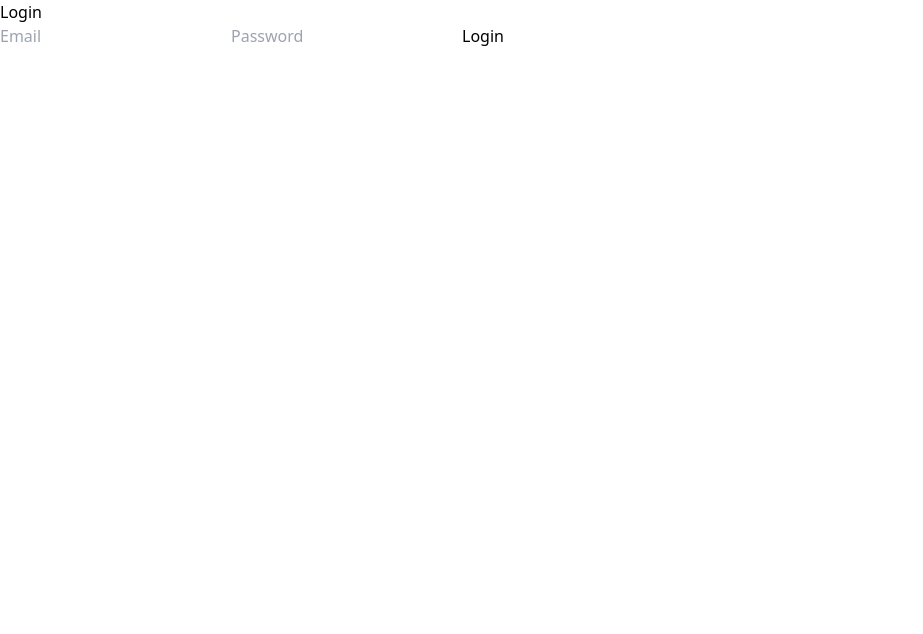
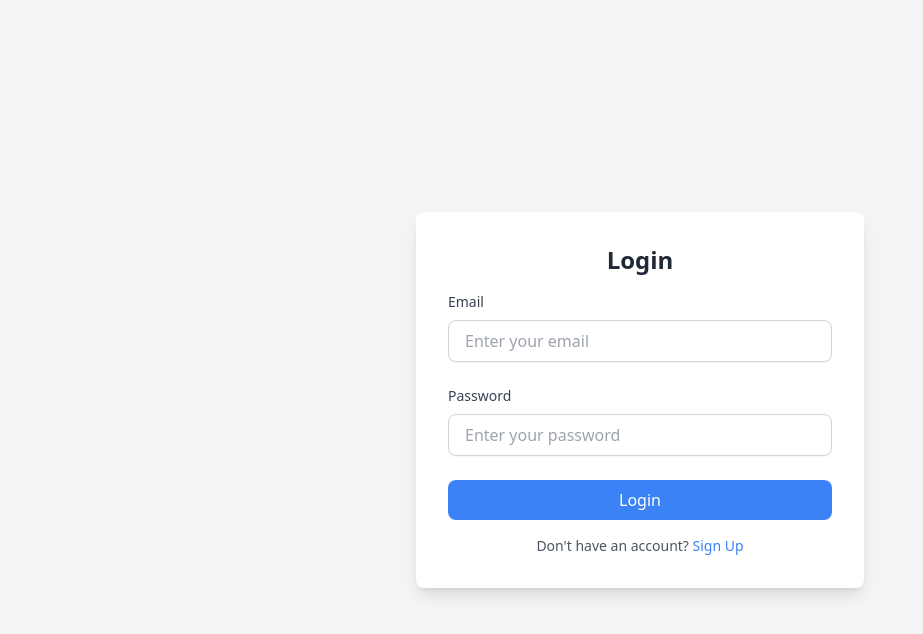
Before and after one commit to Erzascarlett123/company-sukawening, a React (Vite) app: page /login in a window 1280 px wide. Shown: the top 634 px of the page, without its empty margins (0-923 px from the left). Built offline with nearby package versions, Linux system fonts and the light colour scheme.

Commit message:
verifikasi

```diff
--- a/src/App.tsx
+++ b/src/App.tsx
@@ -6,6 +6,7 @@ import Perangkatdesa from "./pages/perangakatdesa/perangkat";
 import LoginForm from "./components/login";
 import SignUpForm from "./components/signup";
 import AdminDashboard from "./pages/dashboardAdmin/adminDashboard";
+import Protect from "./components/ProtectedRoute"
 import Notification from "./pages/dashboardAdmin/notification/notifAdmin"
 import BeritaAdmin from "./pages/dashboardAdmin/beritaAdmin/beritaAdmin"
 import ArtikelAdmin from "./pages/dashboardAdmin/artikelAdmin/artikelAdmin"
@@ -47,9 +48,11 @@ const App: React.FC = () => {
         <Route path="/login" element={<LoginForm />} />
         <Route path="/signup" element={<SignUpForm />} />
         <Route path="/adminDashboard" element={
+          <Protect>
         <AdminLayout>
         <AdminDashboard />
         </AdminLayout>
+        </Protect>
       } />
 
 <Route path="/beritaAdmin" element={
--- a/src/components/ProtectedRoute.tsx
+++ b/src/components/ProtectedRoute.tsx
@@ -4,45 +4,63 @@ import { supabase } from "../supabaseClient";
 
 const AdminRoute: React.FC<{ children: React.ReactNode }> = ({ children }) => {
   const [loading, setLoading] = useState(true);
-  const [isAdmin, setIsAdmin] = useState(false);
+  const [isAuthorized, setIsAuthorized] = useState(false);
+  const [errorMessage, setErrorMessage] = useState<string | null>(null);
   const navigate = useNavigate();
 
   useEffect(() => {
-    const checkAdminRole = async () => {
-      // Menggunakan supabase.auth.getUser() untuk mendapatkan informasi user
-      const { data: userData, error } = await supabase.auth.getUser();
+    const checkUserRole = async () => {
+      try {
+        // Mendapatkan informasi user yang sedang login
+        const { data: userData, error: userError } = await supabase.auth.getUser();
 
-      if (error || !userData?.user) {
-        navigate("/login"); // Jika tidak ada user yang login, arahkan ke login
-        setLoading(false);
+        if (userError || !userData?.user) {
+          // Jika tidak ada user yang login, arahkan ke halaman login
+          navigate("/login");
           return;
         }
 
         const user = userData.user;
 
-      // Cek role admin
-      const { data, error: dbError } = await supabase
-        .from("users")
-        .select("role, is_verified") // Periksa apakah admin terkonfirmasi
-        .eq("id", user.id)
+        // Memeriksa role di tabel "profiles"
+        const { data: profileData, error: profileError } = await supabase
+          .from("profiles")
+          .select("role") // Kolom role
+          .eq("user_id", user.id) // Menggunakan user_id yang dihubungkan dengan Auth
           .single();
 
-      if (dbError || data?.role !== "admin" || !data?.is_verified) {
-        // Jika bukan admin atau belum dikonfirmasi, arahkan ke login
-        navigate("/login");
-      } else {
-        setIsAdmin(true); // Admin yang terverifikasi bisa mengakses halaman ini
+        if (profileError || !profileData) {
+          // Jika pengguna tidak ditemukan di tabel "profiles", arahkan ke halaman signup
+          setErrorMessage("Akun Anda tidak memiliki role yang valid. Silakan mendaftar.");
+          navigate("/signup");
+          return;
         }
 
+        if (profileData.role === "admin") {
+          // Jika role adalah "admin", beri akses
+          setIsAuthorized(true);
+        } else {
+          // Jika role adalah user atau lainnya, beri notifikasi dan arahkan ke halaman request-access
+          setErrorMessage("Anda bukan admin. Silakan ajukan izin ke admin.");
+          navigate("/request-access");
+        }
+      } catch (error) {
+        console.error("Error saat memeriksa role:", error);
+      } finally {
         setLoading(false);
+      }
     };
 
-    checkAdminRole();
+    checkUserRole();
   }, [navigate]);
 
   if (loading) return <div>Loading...</div>;
 
-  return isAdmin ? <>{children}</> : null;
+  if (errorMessage) {
+    return <div className="text-red-500 text-center">{errorMessage}</div>;
+  }
+
+  return isAuthorized ? <>{children}</> : null;
 };
 
 export default AdminRoute;
--- a/src/components/login.tsx
+++ b/src/components/login.tsx
@@ -6,65 +6,112 @@ const LoginPage: React.FC = () => {
   const [email, setEmail] = useState("");
   const [password, setPassword] = useState("");
   const [error, setError] = useState("");
+  const [loading, setLoading] = useState(false);
   const navigate = useNavigate();
 
   const handleLogin = async (e: React.FormEvent) => {
     e.preventDefault();
+    setLoading(true);
+    setError("");
 
     try {
-      const { data, error } = await supabase.auth.signInWithPassword({
+      const { data: authData, error: authError } = await supabase.auth.signInWithPassword({
         email,
         password,
       });
 
-      if (error) {
-        setError("Login gagal, silakan coba lagi.");
+      if (authError || !authData?.user) {
+        setError("Login gagal, silakan cek email dan password Anda.");
+        setLoading(false);
         return;
       }
 
-      const user = data?.user; // Akses user dari data
+      const user = authData.user;
 
-      if (user) {
-        // Cek apakah user sudah dikonfirmasi admin
-        const { data: userData, error: dbError } = await supabase
-          .from("users")
-          .select("is_verified")
-          .eq("id", user.id)
+      const { data: profileData, error: profileError } = await supabase
+        .from("profiles")
+        .select("is_verified, role")
+        .eq("user_id", user.id)
         .single();
 
-        if (dbError || !userData?.is_verified) {
-          setError("Akun Anda belum dikonfirmasi oleh Admin.");
-          supabase.auth.signOut(); // Logout jika belum dikonfirmasi
+      if (profileError || !profileData) {
+        setError("Akun Anda tidak terdaftar di sistem. Silakan hubungi admin.");
+        supabase.auth.signOut();
+        setLoading(false);
         return;
       }
 
-        // Jika sudah dikonfirmasi, arahkan ke halaman home atau dashboard
+      if (!profileData.is_verified) {
+        setError("Akun Anda belum diverifikasi oleh Admin.");
+        supabase.auth.signOut();
+        setLoading(false);
+        return;
+      }
+
+      if (profileData.role === "admin") {
+        navigate("/adminDashboard");
+      } else {
         navigate("/dashboard");
       }
     } catch (err) {
       setError("Terjadi kesalahan, silakan coba lagi.");
+    } finally {
+      setLoading(false);
     }
   };
 
   return (
+    <div className="flex items-center justify-center min-h-screen bg-gray-100">
+      <div className="w-full max-w-md p-8 bg-white shadow-lg rounded-lg">
+        <h2 className="text-2xl font-bold text-center text-gray-800 mb-4">Login</h2>
+        {error && <div className="text-red-500 text-sm text-center mb-4">{error}</div>}
+        <form onSubmit={handleLogin} className="space-y-6">
           <div>
-      <h1>Login</h1>
-      <form onSubmit={handleLogin}>
+            <label htmlFor="email" className="block text-sm font-medium text-gray-700">
+              Email
+            </label>
             <input
+              id="email"
               type="email"
               value={email}
               onChange={(e) => setEmail(e.target.value)}
-          placeholder="Email"
+              className="block w-full px-4 py-2 mt-2 border border-gray-300 rounded-lg shadow-sm focus:ring focus:ring-blue-300 focus:border-blue-500"
+              placeholder="Enter your email"
+              required
             />
+          </div>
+          <div>
+            <label htmlFor="password" className="block text-sm font-medium text-gray-700">
+              Password
+            </label>
             <input
+              id="password"
               type="password"
               value={password}
               onChange={(e) => setPassword(e.target.value)}
-          placeholder="Password"
+              className="block w-full px-4 py-2 mt-2 border border-gray-300 rounded-lg shadow-sm focus:ring focus:ring-blue-300 focus:border-blue-500"
+              placeholder="Enter your password"
+              required
             />
-        <button type="submit">Login</button>
+          </div>
+          <button
+            type="submit"
+            disabled={loading}
+            className="w-full px-4 py-2 text-white bg-blue-500 rounded-lg hover:bg-blue-600 focus:ring focus:ring-blue-300 disabled:opacity-50"
+          >
+            {loading ? "Logging in..." : "Login"}
+          </button>
         </form>
-      {error && <p>{error}</p>}
+        <div className="mt-4 text-sm text-center text-gray-600">
+          Don't have an account?{" "}
+          <button
+            onClick={() => navigate("/signup")}
+            className="text-blue-500 hover:underline"
+          >
+            Sign Up
+          </button>
+        </div>
+      </div>
     </div>
   );
 };
--- a/src/pages/dashboardAdmin/notification/notifAdmin.tsx
+++ b/src/pages/dashboardAdmin/notification/notifAdmin.tsx
@@ -1,6 +1,5 @@
 import React, { useEffect, useState } from "react";
 import { supabase } from "../../../supabaseClient";
-import ProtectionRoute from "../../../components/ProtectedRoute"
 
 // Mendefinisikan tipe untuk user
 interface User {
@@ -10,19 +9,25 @@ interface User {
 }
 
 const AdminDashboard: React.FC = () => {
-  const [users, setUsers] = useState<User[]>([]);  // Tipe eksplisit untuk users
+  const [users, setUsers] = useState<User[]>([]); // Tipe eksplisit untuk users
   const [loading, setLoading] = useState(true);
 
   useEffect(() => {
     const fetchUsers = async () => {
-      const { data, error } = await supabase.from("users").select("*");
+      setLoading(true);
+
+      // Query untuk mendapatkan pengguna yang belum diverifikasi
+      const { data, error } = await supabase
+        .from("profiles") // Pastikan nama tabel adalah "profiles"
+        .select("id, email, is_verified") // Kolom yang ingin diambil
+        .eq("is_verified", false); // Hanya pengguna yang belum diverifikasi
 
       if (error) {
         console.error("Error fetching users:", error);
-        return;
+      } else {
+        setUsers(data || []); // Set data ke state
       }
 
-      setUsers(data);  // Menetapkan data ke state users
       setLoading(false);
     };
 
@@ -31,39 +36,41 @@ const AdminDashboard: React.FC = () => {
 
   const handleVerify = async (userId: string) => {
     const { error } = await supabase
-      .from("users")
-      .update({ is_verified: true })
+      .from("profiles")
+      .update({ is_verified: true }) // Update kolom is_verified ke true
       .eq("id", userId);
 
     if (error) {
       console.error("Error verifying user:", error);
     } else {
-      // Update the user list after verifying
+      // Perbarui daftar pengguna setelah verifikasi
       setUsers(users.map(user => (user.id === userId ? { ...user, is_verified: true } : user)));
     }
   };
 
   const handleReject = async (userId: string) => {
     const { error } = await supabase
-      .from("users")
-      .update({ is_verified: false })
+      .from("profiles")
+      .delete() // Menghapus pengguna dari tabel
       .eq("id", userId);
 
     if (error) {
       console.error("Error rejecting user:", error);
     } else {
-      // Update the user list after rejecting
-      setUsers(users.filter(user => user.id !== userId));  // Filter untuk menghapus user
+      // Perbarui daftar pengguna setelah penghapusan
+      setUsers(users.filter(user => user.id !== userId));
     }
   };
 
   if (loading) return <div>Loading...</div>;
 
   return (
-    <ProtectionRoute>
     <div>
       <h1>Admin Dashboard</h1>
       <h2>Manage Users</h2>
+      {users.length === 0 ? (
+        <p>No users requesting access.</p>
+      ) : (
         <ul>
           {users.map(user => (
             <li key={user.id}>
@@ -77,8 +84,8 @@ const AdminDashboard: React.FC = () => {
             </li>
           ))}
         </ul>
+      )}
     </div>
-    </ProtectionRoute>
   );
 };
 
```
Lines whose indentation alone changed are shown as unchanged.
